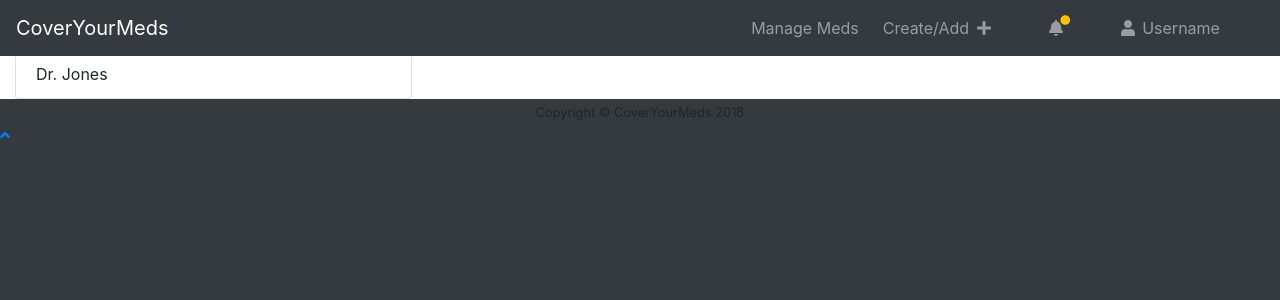
After one commit to CoverYourMeds/Prototype, a Flask app: template CoverYourMeds/templates/mydocs.html in a window 1280 px wide. The commit adds this page. Shown: the top 300 px of the page. Run offline with Flask 2, Linux system fonts and the light colour scheme; the template is opened without the code that fills it: values that come from a table or form of the project are taken from there, others are empty; data comes from the database, SQL or seed files in the repository; some libraries are stand-ins or nearby versions.

Commit message:
Made change with add docs. Created mydocs page.

```diff
--- a/CoverYourMeds/templates/include/newDoc.html
+++ b/CoverYourMeds/templates/include/newDoc.html
@@ -9,7 +9,7 @@
                 </button>
             </div>
             <div class="modal-body">
-                <input class="form-control m-1" type="text" title="Doctor Name" placeholder="Medication Name">
+                <input class="form-control m-1" type="text" title="Doctor Name" placeholder="Doctor Name">
             </div>
             <div class="modal-footer">
                 <button type="button" class="btn btn-primary">Add New Doctor</button>
--- /dev/null
+++ b/CoverYourMeds/templates/mydocs.html
@@ -0,0 +1,16 @@
+{% extends 'base.html' %}
+{% block body %}
+    <div class="container-fluid">
+        <div class="row">
+
+            <div class="col-sm-4">
+                 <ul class="list-group">
+                    {% for doctor in doctors %}
+                        <li class="list-group-item">Dr. {{ doctor.name }}</li>
+                    {% endfor %}
+                  </ul>
+                </div>
+            </div>
+        </div>
+    </div>
+{% endblock %}
```
Also changed, not shown: CoverYourMeds/__init__.py (+8 -1 lines), 1 other file.
